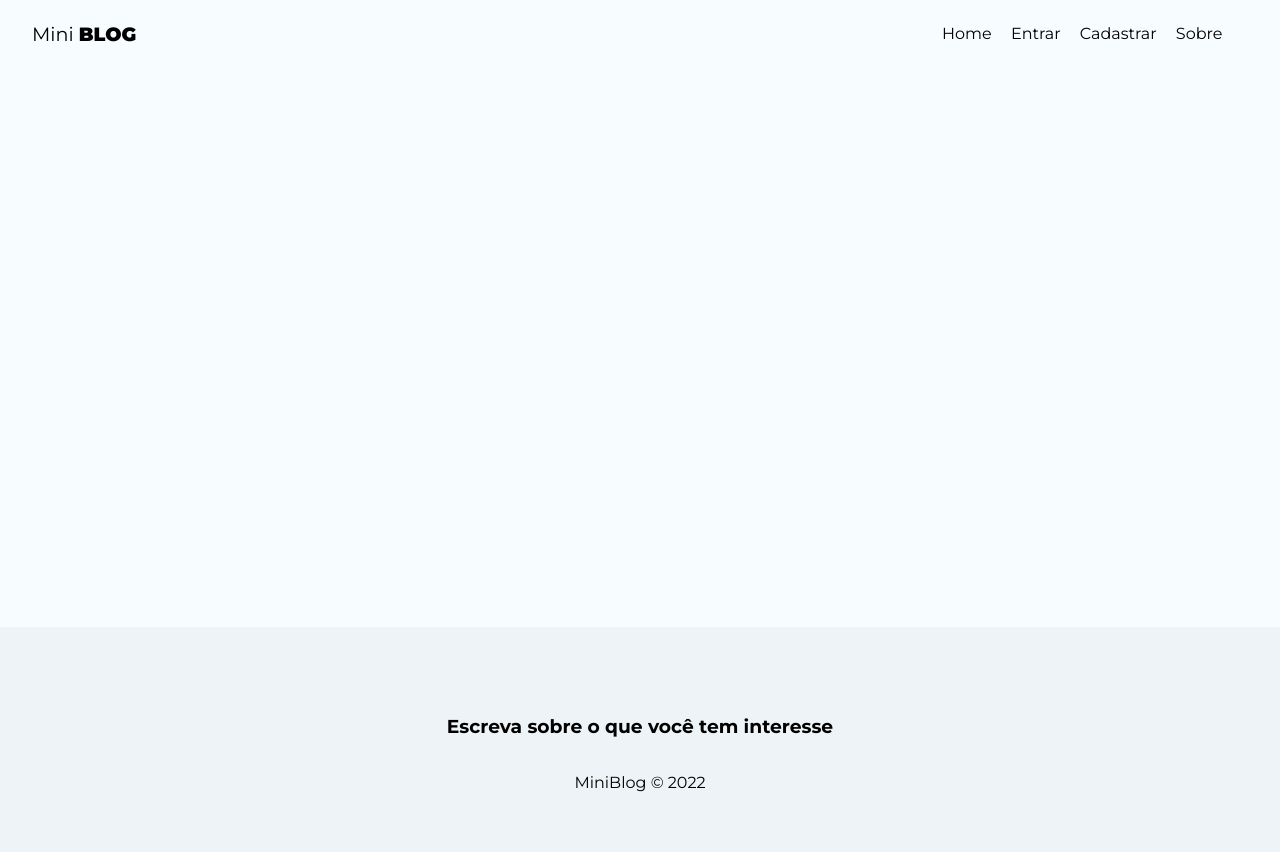
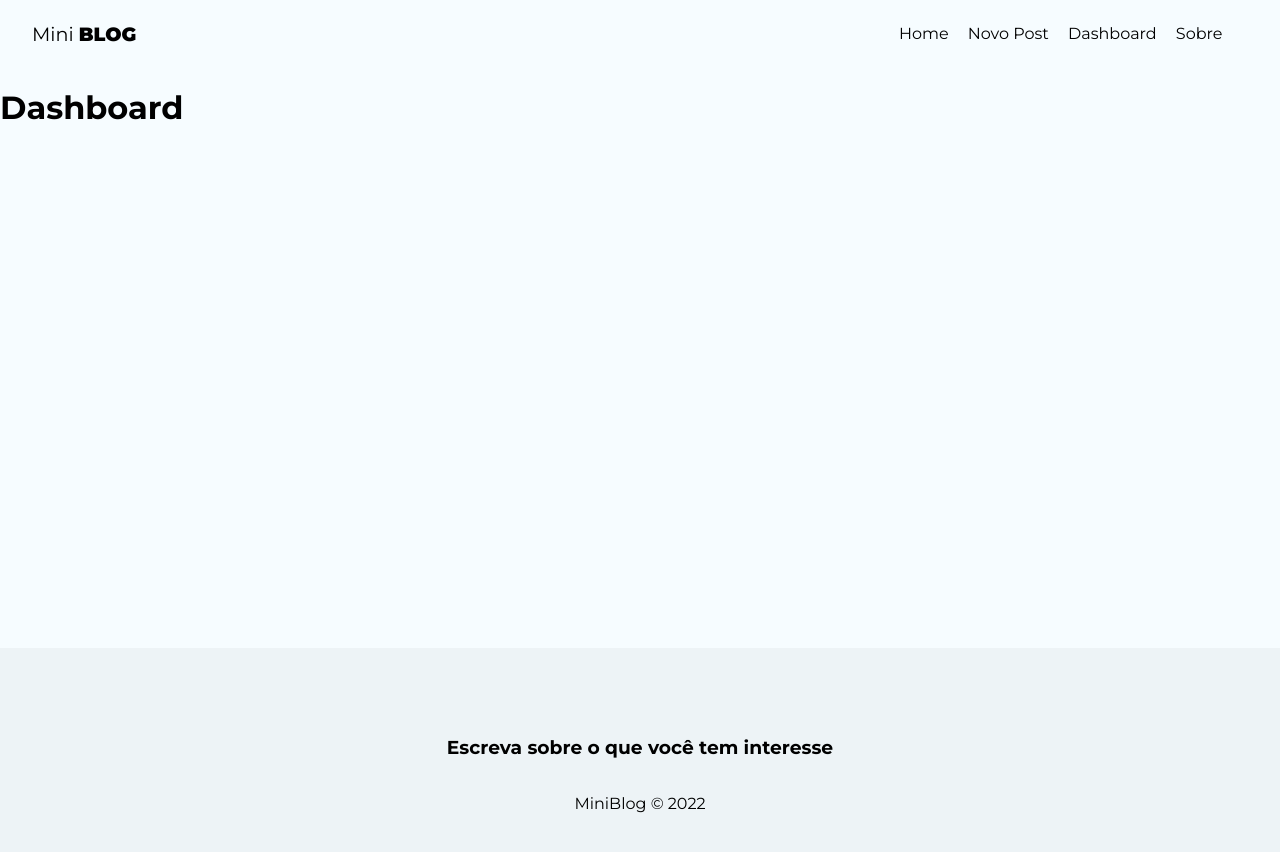
Before and after one commit to jonathancosta746/Mini-blog-React-Js, a React (Create React App) app: page /dashboard in a window 1280 px wide. Shown: the top 852 px of the page. Built offline with nearby package versions, Linux system fonts and the light colour scheme; no server answers; sample sign-in values are in the browser's storage.

Commit message:
criado bloqueio de paginas que precisam de autenticacao de usuario utilizando navigate

```diff
--- a/src/App.js
+++ b/src/App.js
@@ -15,10 +15,13 @@ import About from './pages/About/About';
 import Home from './pages/Home/Home';
 import Login from './pages/Login/Login';
 import Register from './pages/Register/Register';
+import CreatePost from './pages/CreatePost/CreatePost';
+import Dashboard from './pages/Dashboard/Dashboard';
 
 //Components
 import NavBar from './components/NavBar';
 import Footer from './components/Footer';
+
 
 
 function App() {
@@ -47,9 +50,25 @@ function App() {
             <div className="container">
               <Routes>
                 <Route path="/" element={<Home />}/>
+
                 <Route path="/about" element={<About />}/>
-                <Route path="/login" element={<Login />}/>
-                <Route path="/register" element={<Register />}/>
+
+                <Route
+                  path="/login"
+                  element={!user ? <Login /> : <Navigate to="/" />}
+                />
+                <Route
+                  path="/register"
+                  element={!user ? <Register /> : <Navigate to="/" />}
+                />
+                <Route
+                  path="/posts/create"
+                  element={user ? <CreatePost /> : <Navigate to="/login" />}
+                />
+                <Route
+                  path="/dashboard"
+                  element={user ? <Dashboard /> : <Navigate to="/login" />}
+                />
               </Routes>
             </div>
           <Footer />
--- a/src/components/NavBar.js
+++ b/src/components/NavBar.js
@@ -1,8 +1,15 @@
 import { NavLink } from "react-router-dom";
+
+import { useAuthentication } from "../hooks/useAuthentication";
+
+import { useAuthValue } from "../context/AuthContext";
 
 import styles from "./NavBar.module.css";
 
 const NavBar = () => {
+
+    const {user} = useAuthValue();
+
   return (
     <nav className={styles.navbar}>
         <NavLink to="/" className={styles.brand}>Mini <span>Blog</span></NavLink>
@@ -10,12 +17,26 @@ const NavBar = () => {
             <li>
                 <NavLink to="/" className={({isActive}) => (isActive ? styles.active : "")}>Home</NavLink>
             </li>
+            {!user && (
+                <>
                     <li>
                         <NavLink to="/login">Entrar</NavLink>
                     </li>
                     <li>
                         <NavLink to="/register">Cadastrar</NavLink>
                     </li>
+                </>
+            )}
+            {user && (
+                <>
+                <li>
+                    <NavLink to="/posts/create">Novo Post</NavLink>
+                </li>
+                <li>
+                    <NavLink to="/dashboard">Dashboard</NavLink>
+                </li>
+            </>
+            )}
             <li>
                 <NavLink to="/about">Sobre</NavLink>
             </li>
--- /dev/null
+++ b/src/pages/CreatePost/CreatePost.js
@@ -0,0 +1,13 @@
+import styles from "./CreatePost.module.css"
+
+const CreatePost = () => {
+  return (
+    <div>
+        <h1>
+            Create Post
+        </h1>
+    </div>
+  )
+}
+
+export default CreatePost
--- /dev/null
+++ b/src/pages/Dashboard/Dashboard.js
@@ -0,0 +1,11 @@
+import styles from "./Dashboard.module.css"
+
+const Dashboard = () => {
+  return (
+    <div>
+        <h1>Dashboard</h1>
+    </div>
+  )
+}
+
+export default Dashboard
```
Also changed, not shown: src/pages/CreatePost/CreatePost.module.css (added), src/pages/Dashboard/Dashboard.module.css (added). Lines whose indentation alone changed are shown as unchanged.
